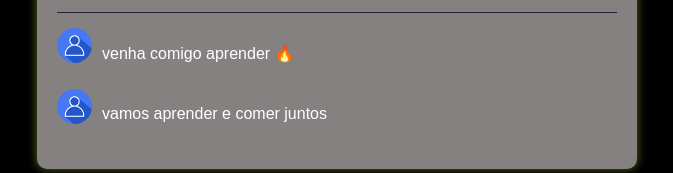
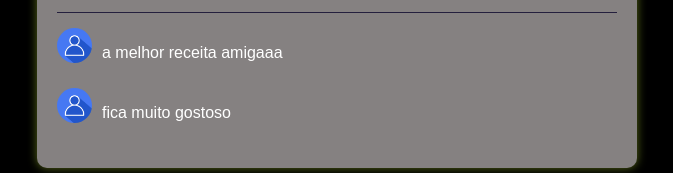
Before and after one commit to gigi686/mini-social-giovanna, a plain HTML site: page index.html in a window 1280 px wide. Shown: the part 419-592 px from the top of the page, without its empty margins (303-976 px from the left). Drawn offline with Linux system fonts and the light colour scheme.

Commit message:
alteraçoes

```diff
--- a/index.html
+++ b/index.html
@@ -49,12 +49,12 @@ leite
     <section class="comments">
       <div class="comment">
         <img src="assets/avatar.png" class="avatar-small">
-        <p> venha comigo aprender 🔥</p>
+        <p> a melhor receita amigaaa</p>
       </div>
 
       <div class="comment">
         <img src="assets/avatar.png" class="avatar-small">
-        <p> vamos aprender e comer juntos</p>
+        <p> fica muito gostoso </p>
       </div>
     </section>
 
```
